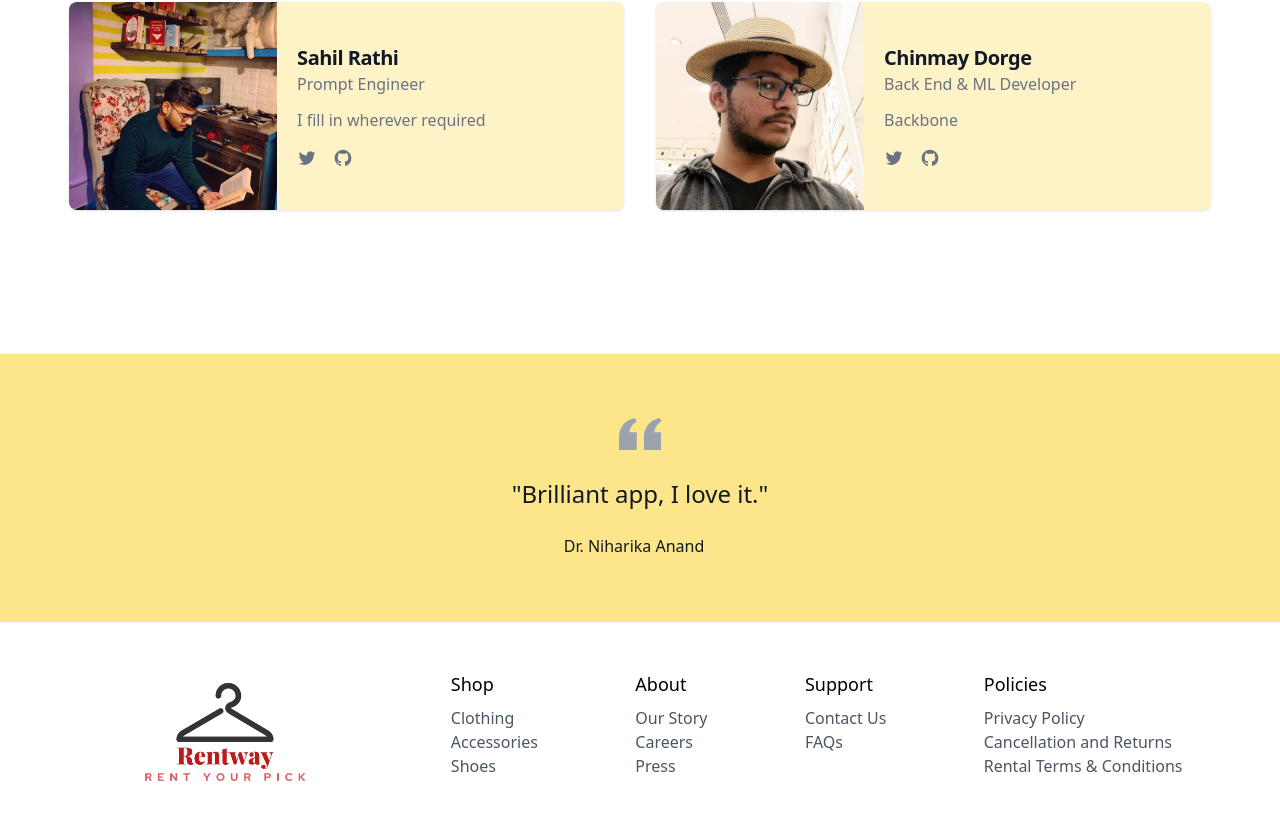
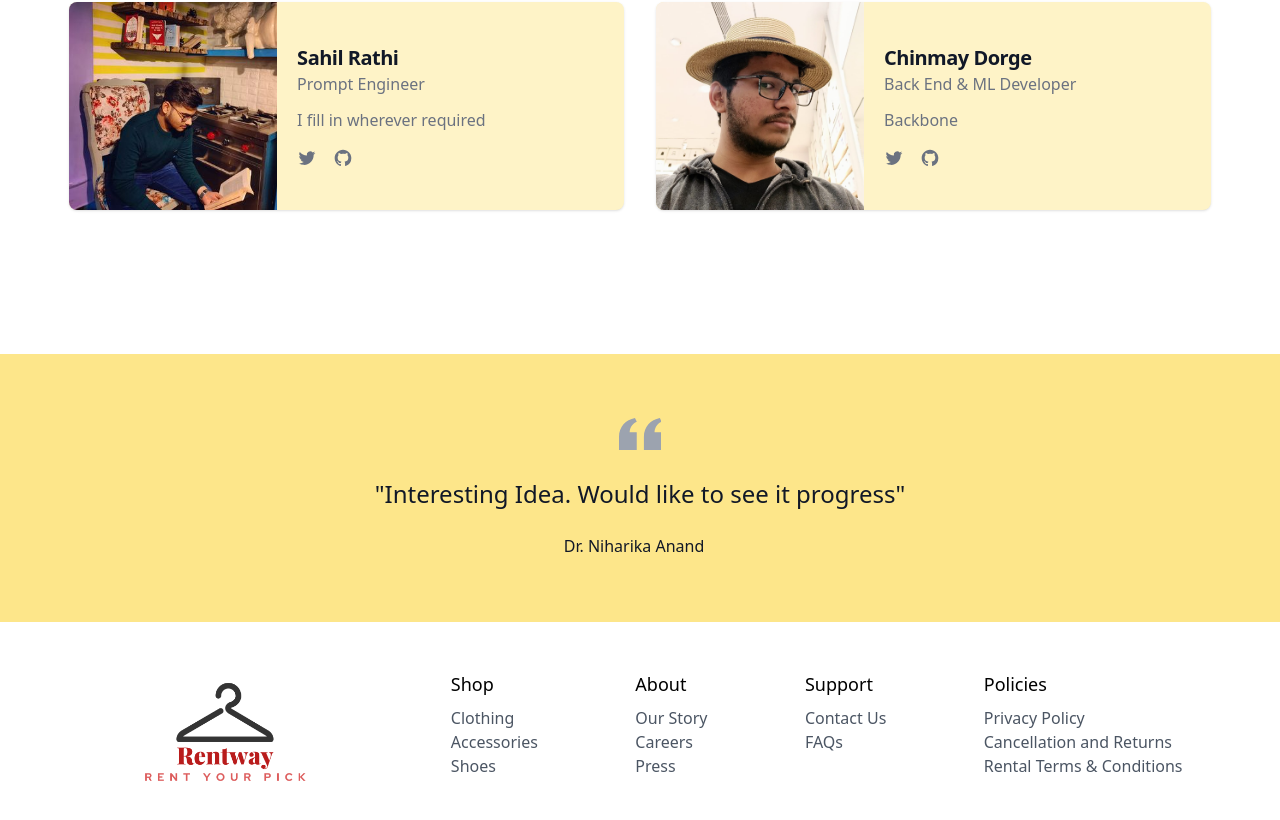
Before and after one commit to arushpanwar/bechdey, a Next.js app: page / in a window 1280 px wide. Shown: the part 2422-3242 px from the top of the page. Built offline with nearby package versions, Linux system fonts and the light colour scheme; no server answers; the database is empty.

Commit message:
last minute changes

```diff
--- a/components/PurchaseForm.tsx
+++ b/components/PurchaseForm.tsx
@@ -19,7 +19,7 @@ const PurchaseForm = (props) => {
   const [products, setProducts] = useState<Product[]>([]);
   const selectedProduct = products.find((product) => product.id == props.id);
   const phoneno=selectedProduct?.email;
-  const whatsappLink=`https://wa.me/${phoneno}?text=Hi,%20I%20want%20to%20rent%20${selectedProduct?.name}%20from%20Rentway%20priced%20at%20${selectedProduct?.price}%20rupees`;
+  const whatsappLink=`https://wa.me/${phoneno}?text=Hi,%20I%20want%20to%20rent%20Your%20${selectedProduct?.name}%20I%20found%20on%20Rentway%20priced%20at%20${selectedProduct?.price}%20rupees`;
   const newLink=`https://wa.me/${phoneno}?text=Hi,%20I%20have%20rented%20${selectedProduct?.name}%20from%20Rentway%20priced%20at%20${selectedProduct?.price}%20rupees%20Please%20send%20me%20the%20courier%20details.`
   useEffect(() => {
     async function fetchProducts() {
--- a/components/Testimonial.tsx
+++ b/components/Testimonial.tsx
@@ -18,7 +18,7 @@ const Testimonial = () => {
           </svg>
           <blockquote>
             <p className="text-2xl font-medium text-gray-900">
-            &quot;Brilliant app, I love it.&quot;
+            &quot;Interesting Idea. Would like to see it progress&quot;
             </p>
           </blockquote>
           <figcaption className="flex items-center justify-center mt-6 space-x-3">
```
